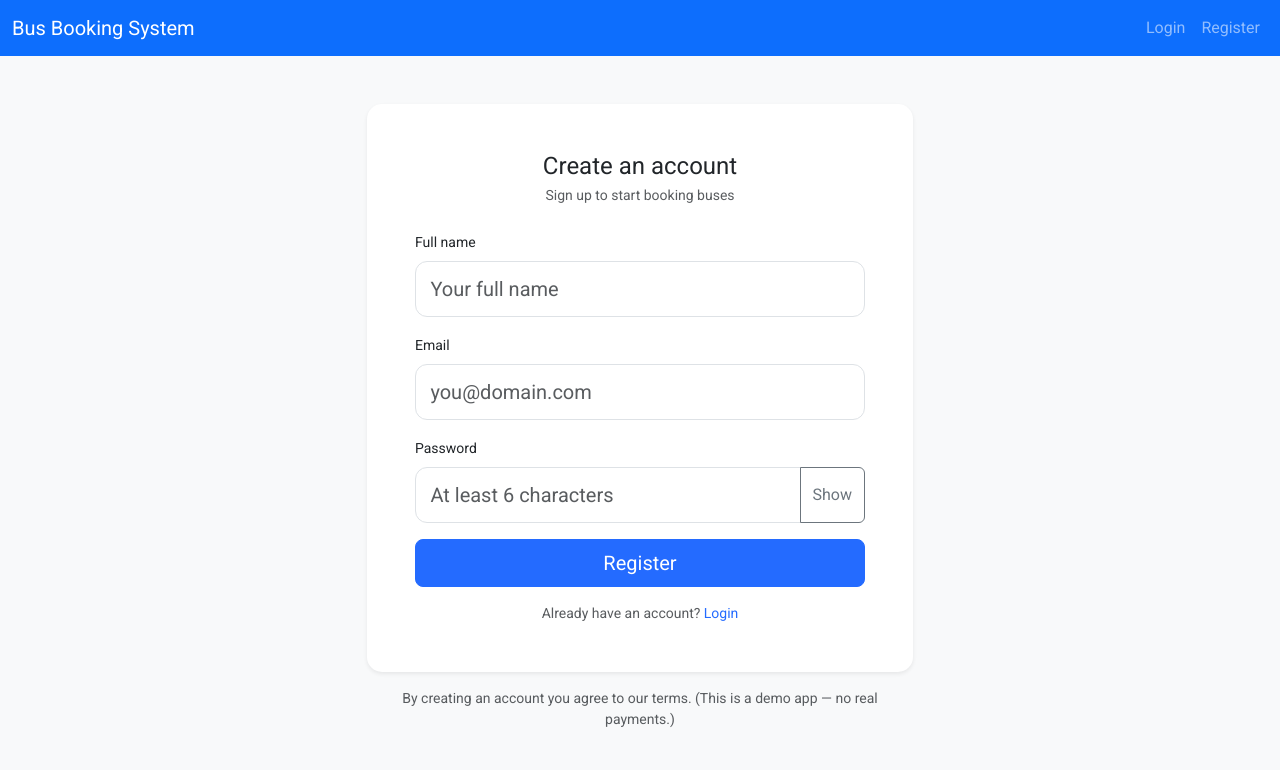
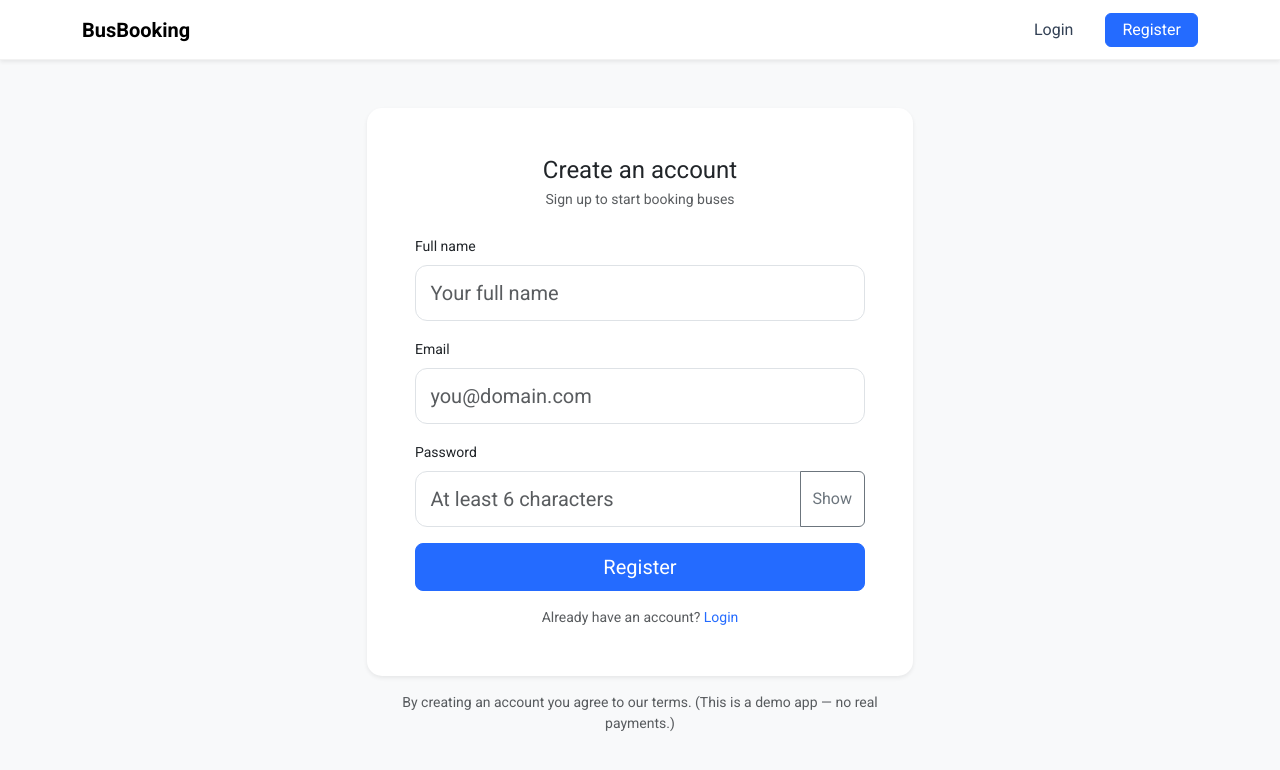
Before and after one commit to thesoulseizure/bus-booking-system, a React (Create React App) app in the folder frontend/: page /register in a window 1280 px wide. Shown: the top 770 px of the page. Built offline with nearby package versions, Linux system fonts and the light colour scheme.

Commit message:
Refactor Navbar component with new styles and structure

```diff
--- a/frontend/src/components/Navbar.js
+++ b/frontend/src/components/Navbar.js
@@ -11,33 +11,65 @@ const Navbar = () => {
   };
 
   return (
-        <nav className="navbar navbar-expand-lg navbar-dark bg-primary">
-            <div className="container-fluid">
-                <Link className="navbar-brand" to="/">Bus Booking System</Link>
-                <button className="navbar-toggler" type="button" data-bs-toggle="collapse" data-bs-target="#navbarNav" aria-controls="navbarNav" aria-expanded="false" aria-label="Toggle navigation">
+    <nav className="navbar navbar-expand-lg navbar-light shadow-sm custom-navbar">
+      <div className="container">
+        {/* Brand */}
+        <Link className="navbar-brand fw-bold" to="/">
+          <span className="brand-accent">Bus</span>Booking
+        </Link>
+
+        {/* Mobile toggle */}
+        <button
+          className="navbar-toggler border-0 shadow-none"
+          type="button"
+          data-bs-toggle="collapse"
+          data-bs-target="#navbarNav"
+          aria-controls="navbarNav"
+          aria-expanded="false"
+          aria-label="Toggle navigation"
+        >
           <span className="navbar-toggler-icon"></span>
         </button>
+
+        {/* Nav links */}
         <div className="collapse navbar-collapse" id="navbarNav">
-                    <ul className="navbar-nav ms-auto">
+          <ul className="navbar-nav ms-auto align-items-lg-center gap-lg-3">
             {token ? (
               <>
                 <li className="nav-item">
-                                    <Link className="nav-link" to="/buses">Search Buses</Link>
+                  <Link className="nav-link nav-link-modern" to="/buses">
+                    Search Buses
+                  </Link>
                 </li>
                 <li className="nav-item">
-                                    <Link className="nav-link" to="/profile">Profile</Link>
+                  <Link className="nav-link nav-link-modern" to="/profile">
+                    Profile
+                  </Link>
                 </li>
                 <li className="nav-item">
-                                    <button className="nav-link btn btn-link text-white" onClick={handleLogout}>Logout</button>
+                  <button
+                    className="btn btn-outline-primary px-3 py-1 fw-medium ms-lg-2"
+                    onClick={handleLogout}
+                  >
+                    Logout
+                  </button>
                 </li>
               </>
             ) : (
               <>
                 <li className="nav-item">
-                                    <Link className="nav-link" to="/login">Login</Link>
+                  <Link className="nav-link nav-link-modern" to="/login">
+                    Login
+                  </Link>
                 </li>
+
                 <li className="nav-item">
-                                    <Link className="nav-link" to="/register">Register</Link>
+                  <Link
+                    className="btn btn-primary px-3 py-1 fw-medium ms-lg-2"
+                    to="/register"
+                  >
+                    Register
+                  </Link>
                 </li>
               </>
             )}
```
Lines whose indentation alone changed are shown as unchanged.
